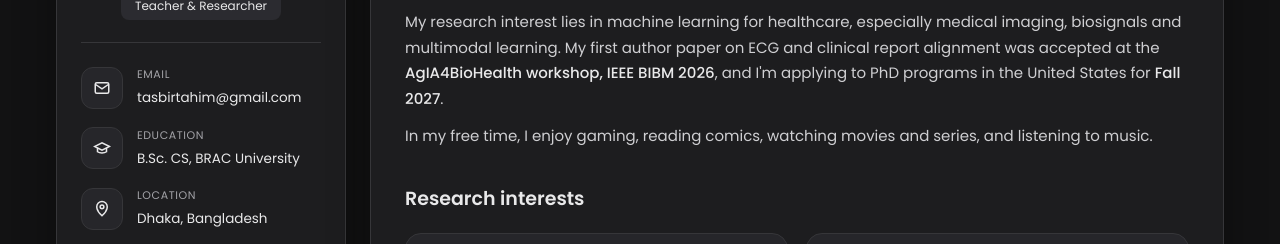
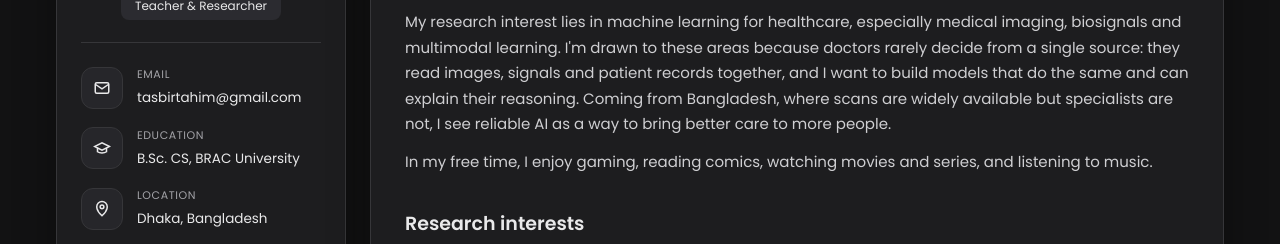
Before and after one commit to tas0931/tas0931.github.io, a plain HTML site: page index.html in a window 1280 px wide. Shown: the part 316-560 px from the top of the page. Drawn offline with Linux system fonts and the light colour scheme.

Commit message:
Explain motivation for research interests in About me
Co-Authored-By: Claude Opus 5.5 <noreply@anthropic.com>
Claude-Session: https://claude.ai/code/session_01FZvYzKLqwB3CHPirAXUzDg

```diff
--- a/index.html
+++ b/index.html
@@ -209,7 +209,7 @@ footer{grid-column:1/-1;text-align:center;color:#6f6f75;font-size:12.5px;margin-
     <h2>About me</h2>
     <div class="lead">
       <p>I'm Tasbir, a Computer Science graduate from <a href="https://www.bracu.ac.bd/">BRAC University</a>, where I graduated with Distinction. I teach programming and AI at <a href="https://dreamersacademy.com.bd/">Dreamers Academy</a> and I'm an undergraduate research member at the <a href="https://www.facebook.com/bioserc/">BIOSE Research Center</a>.</p>
-      <p>My research interest lies in machine learning for healthcare, especially medical imaging, biosignals and multimodal learning. My first author paper on ECG and clinical report alignment was accepted at the <span class="hl">AgIA4BioHealth workshop, IEEE BIBM 2026</span>, and I'm applying to PhD programs in the United States for <span class="hl">Fall 2027</span>.</p>
+      <p>My research interest lies in machine learning for healthcare, especially medical imaging, biosignals and multimodal learning. I'm drawn to these areas because doctors rarely decide from a single source: they read images, signals and patient records together, and I want to build models that do the same and can explain their reasoning. Coming from Bangladesh, where scans are widely available but specialists are not, I see reliable AI as a way to bring better care to more people.</p>
       <p>In my free time, I enjoy gaming, reading comics, watching movies and series, and listening to music.</p>
     </div>
 
```
